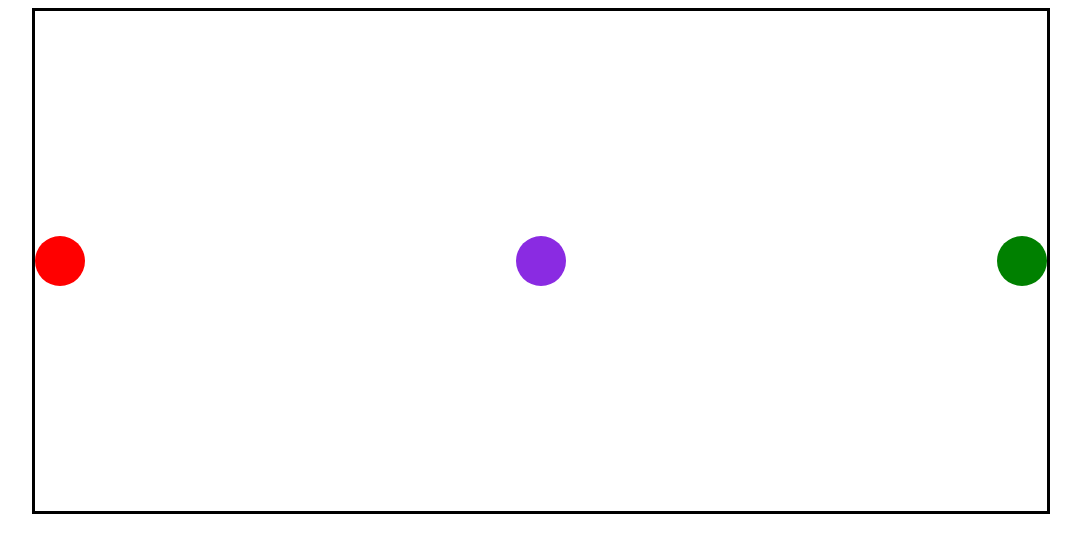
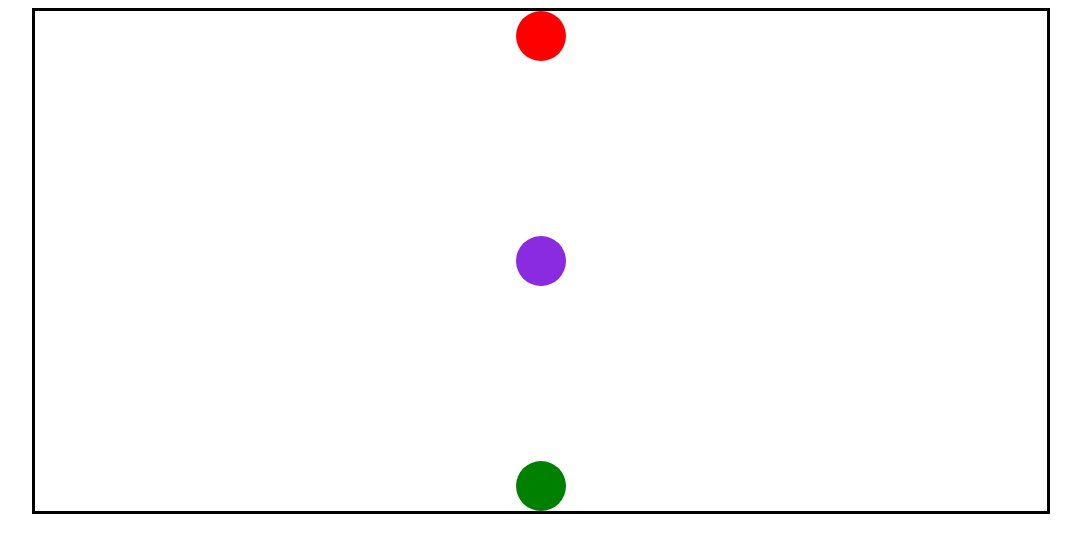
Before and after one commit to silvafranks/segundo-repositorio, a plain HTML site: page flexbox/index.html in a window 1280 px wide. Shown: the whole page, without its empty margins (99-1180 px from the left). Drawn offline with Linux system fonts and the light colour scheme.

Commit message:
adicionando comentarios

```diff
--- a/flexbox/style.css
+++ b/flexbox/style.css
@@ -10,21 +10,25 @@
     /* justify-content, separa os filhos */
 
     /* justify-content: space-evenly,
-        tamanhos iguais em volta dos filhos
+        tamanhos iguais entre os filhos
     */
 
 
      /* justify-content: space-around,
-        separa com tamanho proporcional entre os filhos
-         e metade do espaço entre as "paredes" do pai e os filhos
+        separa com tamanho proporcional ao redor dos filhos
     */
 
         /* justify-content: space-between,
         separa com tamanho proporcional SOMENTE entre os filhos e entre
-        as "paredes" e os filhos fica sem espaço.
+        as "paredes" e os filhos ficam sem espaço.
     */
     align-items: center;
-    /* flex-direction: column; */
+    flex-direction: column;
+
+    /*
+     flex-direction: column;,
+     muda o direcionamento colocando um filho abaixo do outro.
+     */
 }
 
 .bola {
```
